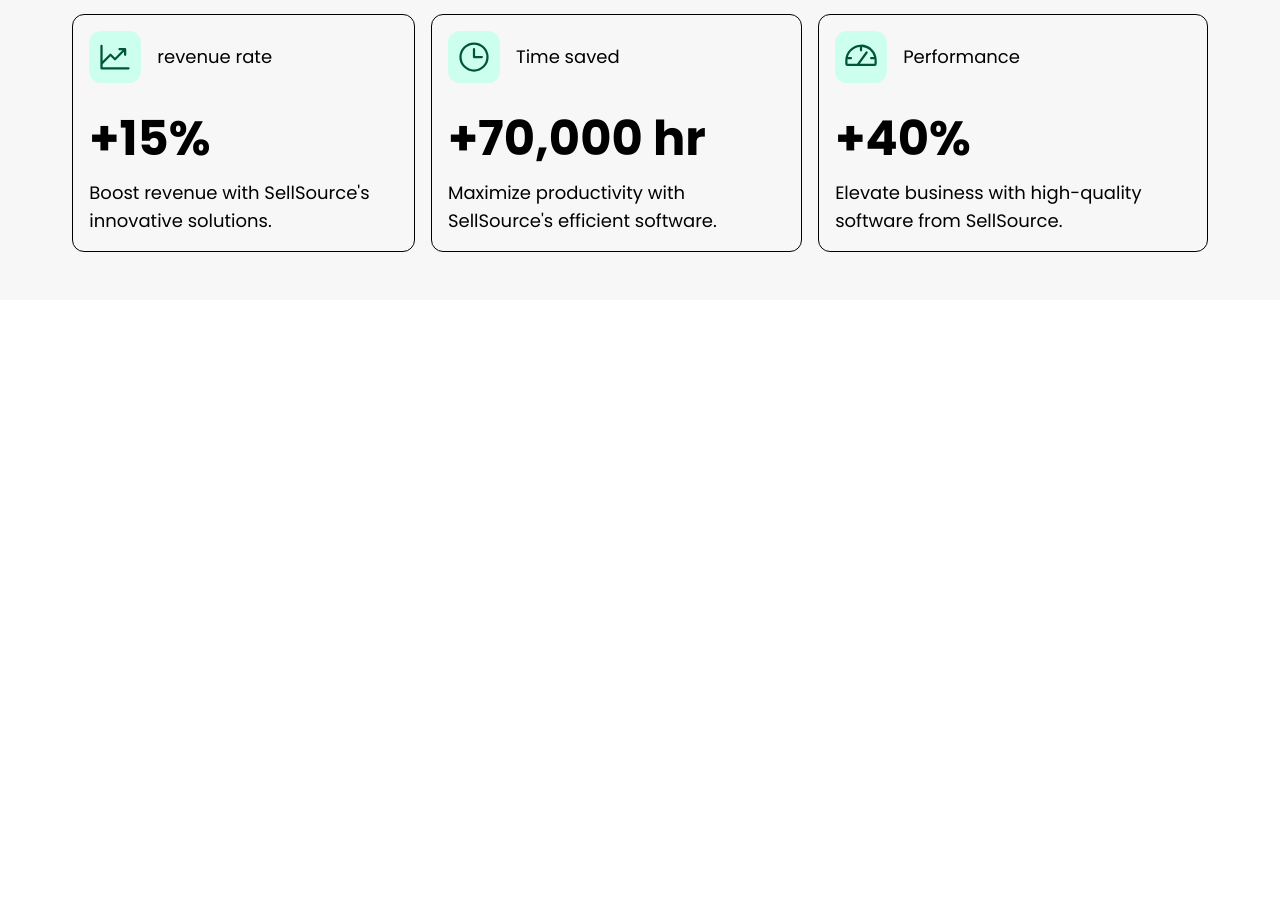
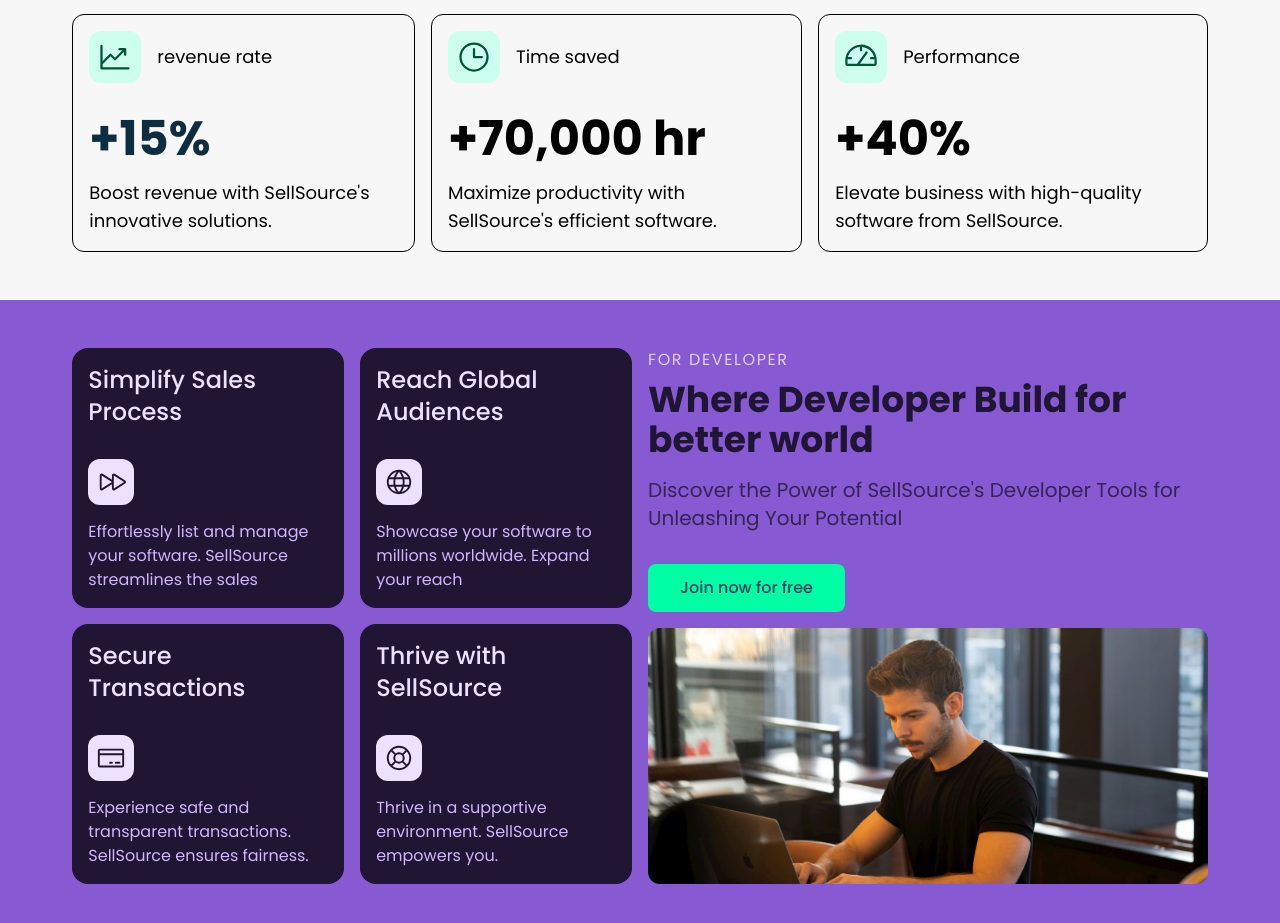
Before and after one commit to the-moezzat/sellsource, a React (Vite) app: page / in a window 1280 px wide. Shown: the part 1138-2061 px from the top of the page. Before the commit the page ends 1438 px from the top, so only its background shows below. Built offline with nearby package versions, Linux system fonts and the light colour scheme; a web font is replaced by a local one; what tailwindcss-open-color would draw is missing.

Commit message:
feat: design developer feature section

```diff
--- a/src/features/landing-page/Business.tsx
+++ b/src/features/landing-page/Business.tsx
@@ -27,7 +27,6 @@
       </div>
       <div className="col-start-13 col-end-[24] h-72 overflow-hidden rounded-xl">
         <Image src="/business.jpg" />
-        {/* <img src="/business.jpg" alt="" className="h-full object-cover" /> */}
       </div>
       <div className="col-start-2 col-end-[24] flex items-center justify-between gap-4">
         <div className="rounded-xl border border-gray-4 bg-white p-4">
@@ -37,7 +36,7 @@
             </div>
             <p className="text-lg  text-gray-7">revenue rate</p>
           </div>
-          <p className="mb-4 text-5xl font-bold text-gray-9">+15%</p>
+          <p className="mb-4 text-5xl font-bold text-tertiary-7">+15%</p>
           <p className="text-lg text-gray-6">
             Boost revenue with SellSource's innovative solutions.
           </p>
--- /dev/null
+++ b/src/features/landing-page/Developer.tsx
@@ -0,0 +1,98 @@
+import {
+  CreditCard,
+  FastForward,
+  Globe,
+  Lifebuoy,
+} from "@phosphor-icons/react";
+import styled from "styled-components";
+
+const Image = styled.img`
+  width: 100%;
+  height: 100%;
+  object-fit: cover;
+  object-position: center;
+`;
+
+function Developer() {
+  return (
+    <div className="grid grid-cols-[repeat(24,1fr)] grid-rows-[auto,auto] gap-4 bg-accent-6 px-5 py-12">
+      <div className="col-start-2 col-end-[13] row-span-full grid grid-cols-2 gap-4">
+        <div className="flex flex-col items-start justify-between gap-4 rounded-2xl bg-accent-10 p-4">
+          <p className="text-2xl font-medium text-accent-1 ">
+            Simplify Sales Process
+          </p>
+          <div className="mt-auto space-y-2">
+            <div className="inline-block rounded-xl bg-accent-1 p-2 text-3xl text-accent-10 ">
+              <FastForward />
+            </div>
+            <p className="text-accent-3">
+              Effortlessly list and manage your software. SellSource streamlines
+              the sales
+            </p>
+          </div>
+        </div>
+        <div className="flex flex-col items-start justify-between gap-4 rounded-2xl bg-accent-10 p-4">
+          <p className="text-2xl font-medium text-accent-1 ">
+            Reach Global Audiences
+          </p>
+          <div className="mt-auto space-y-2">
+            <div className="inline-block rounded-xl bg-accent-1 p-2 text-3xl text-accent-10 ">
+              <Globe />
+            </div>
+            <p className="text-accent-3">
+              Showcase your software to millions worldwide. Expand your reach
+            </p>
+          </div>
+        </div>
+        <div className="flex flex-col items-start justify-between gap-4 rounded-2xl bg-accent-10 p-4">
+          <p className="text-2xl font-medium text-accent-1 ">
+            Secure <br />
+            Transactions
+          </p>
+          <div className="mt-auto space-y-2">
+            <div className="inline-block rounded-xl bg-accent-1 p-2 text-3xl text-accent-10 ">
+              <CreditCard />
+            </div>
+            <p className="text-accent-3">
+              Experience safe and transparent transactions. SellSource ensures
+              fairness.
+            </p>
+          </div>
+        </div>
+        <div className="flex flex-col items-start justify-between gap-4 rounded-2xl bg-accent-10 p-4">
+          <p className="text-2xl font-medium text-accent-1 ">
+            Thrive with SellSource
+          </p>
+          <div className="mt-auto space-y-2">
+            <div className="inline-block rounded-xl bg-accent-1 p-2 text-3xl text-accent-10 ">
+              <Lifebuoy />
+            </div>
+            <p className="text-accent-3">
+              Thrive in a supportive environment. SellSource empowers you.
+            </p>
+          </div>
+        </div>
+      </div>
+      <div className="col-start-13 col-end-[24]">
+        <p className=" mb-2 uppercase tracking-widest text-accent-2">
+          For developer
+        </p>
+        <h2 className="mb-4 text-4xl font-bold text-accent-10">
+          Where Developer Build for better world
+        </h2>
+        <p className="mb-8 text-xl text-accent-9">
+          Discover the Power of SellSource's Developer Tools for Unleashing Your
+          Potential
+        </p>
+        <button className="rounded-lg bg-primary-base px-8 py-3 font-medium text-tertiary-base">
+          Join now for free
+        </button>
+      </div>
+      <div className="col-start-13 col-end-[24] h-64 overflow-hidden rounded-xl">
+        <Image src="/developer.jpg" />
+      </div>
+    </div>
+  );
+}
+
+export default Developer;
--- a/src/pages/LandingPage.tsx
+++ b/src/pages/LandingPage.tsx
@@ -1,4 +1,5 @@
 import Business from "../features/landing-page/Business";
+import Developer from "../features/landing-page/Developer";
 import Header from "../features/landing-page/Header";
 import Hero from "../features/landing-page/Hero";
 
@@ -8,6 +9,7 @@
       <Header />
       <Hero />
       <Business />
+      <Developer />
     </div>
   );
 }
```
